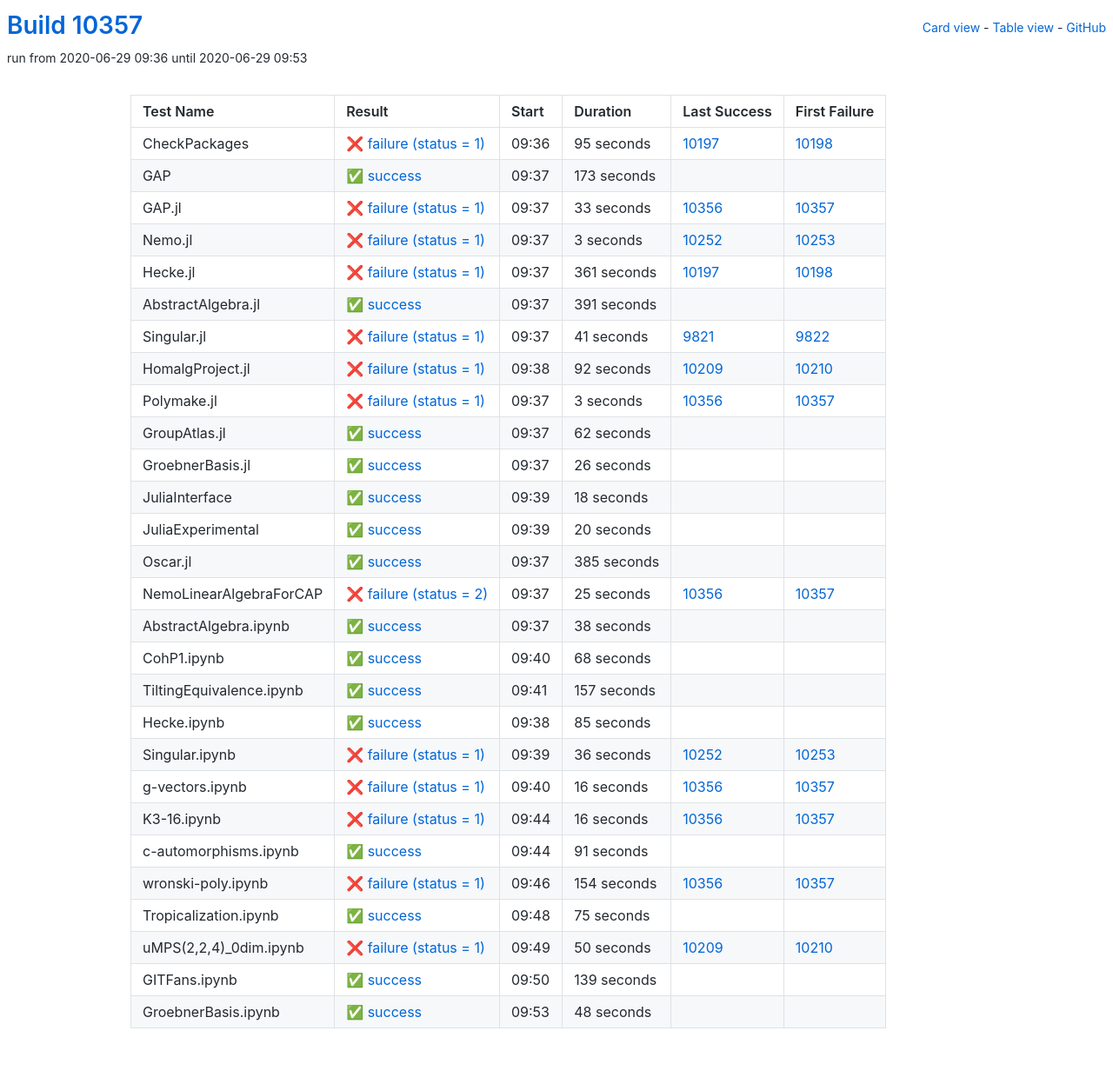
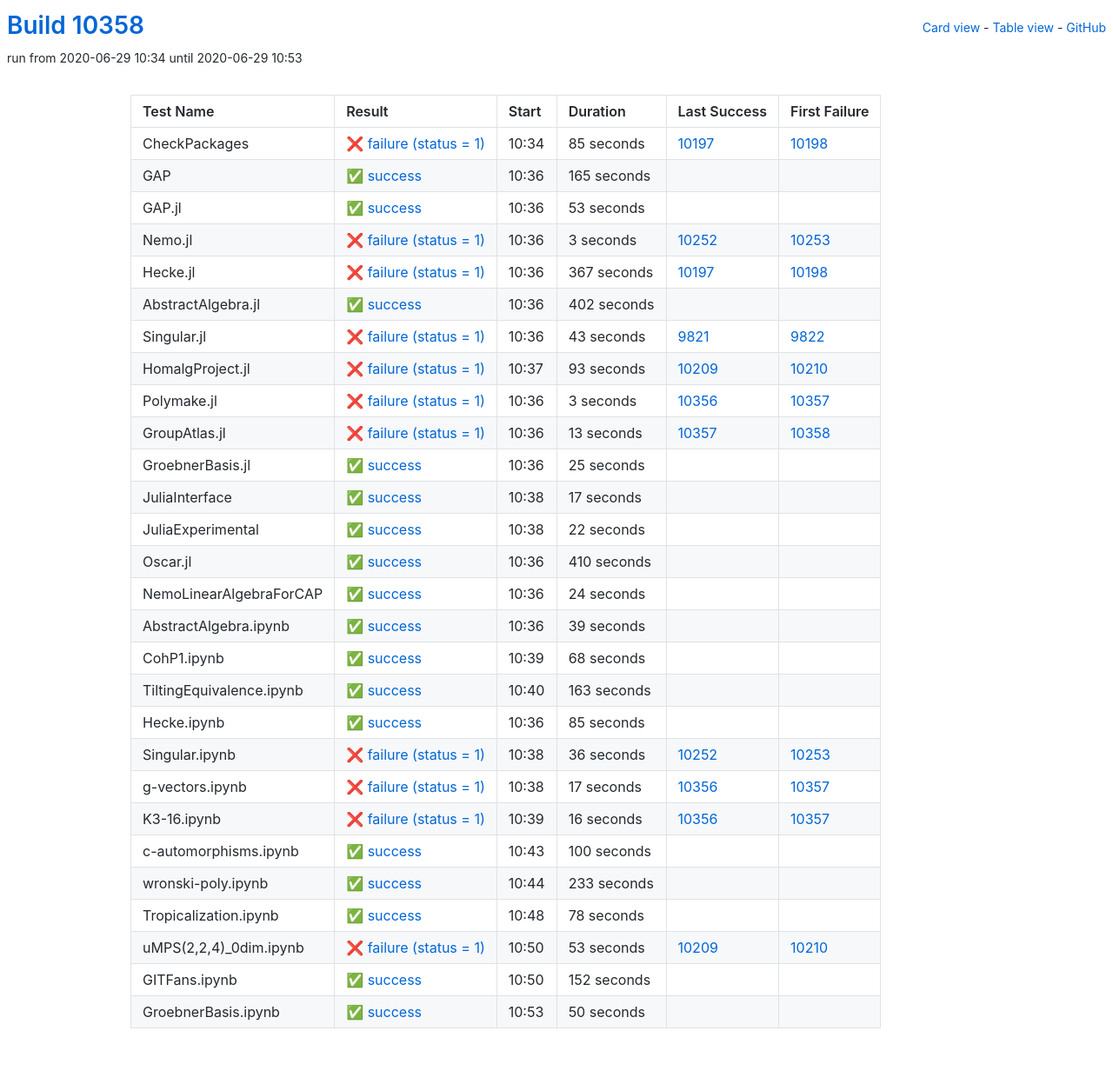
Before and after one commit to oscar-system/oscar-ci-status, a Jekyll site: the page built from table.html, in a window 1280 px wide. Shown: the whole page at 87% size. Built offline with Jekyll 4.4.1, drawn with Linux system fonts in a browser that asks for light colours.

Commit message:
Build #10358

```diff
--- a/_data/ci.yml
+++ b/_data/ci.yml
@@ -1,6 +1,6 @@
 ---
-build: 10357
-build_url: https://oscarci.mathematik.uni-kl.de/job/oscar/10357/
+build: 10358
+build_url: https://oscarci.mathematik.uni-kl.de/job/oscar/10358/
 job: oscar
 organization: oscar-system
 repo: oscar-ci-status
@@ -8,44 +8,44 @@
 tests:
 - name: CheckPackages
   id: checkpackages
-  log: https://oscarci.mathematik.uni-kl.de/job/oscar/10357/artifact/logs/build-10357/CheckPackages.log
-  start: 2020-06-29 09:36
+  log: https://oscarci.mathematik.uni-kl.de/job/oscar/10358/artifact/logs/build-10358/CheckPackages.log
+  start: 2020-06-29 10:34
   success: false
   exitcode: 1
   status: failure
-  duration: 95
+  duration: 85
   last_success: 10197
   last_success_url: https://oscarci.mathematik.uni-kl.de/job/oscar/10197/
   first_failure: 10198
   first_failure_url: https://oscarci.mathematik.uni-kl.de/job/oscar/10198/
 - name: GAP
   id: gap
-  log: https://oscarci.mathematik.uni-kl.de/job/oscar/10357/artifact/logs/build-10357/GAP.log
-  start: 2020-06-29 09:37
+  log: https://oscarci.mathematik.uni-kl.de/job/oscar/10358/artifact/logs/build-10358/GAP.log
+  start: 2020-06-29 10:36
   success: true
   exitcode: 0
   status: success
-  duration: 173
+  duration: 165
   last_success: false
   last_success_url:
   first_failure: false
   first_failure_url:
 - name: GAP.jl
   id: gap-jl
-  log: https://oscarci.mathematik.uni-kl.de/job/oscar/10357/artifact/logs/build-10357/GAP.jl.log
-  start: 2020-06-29 09:37
-  success: false
-  exitcode: 1
-  status: failure
-  duration: 33
-  last_success: 10356
-  last_success_url: https://oscarci.mathematik.uni-kl.de/job/oscar/10356/
-  first_failure: 10357
-  first_failure_url: https://oscarci.mathematik.uni-kl.de/job/oscar/10357/
+  log: https://oscarci.mathematik.uni-kl.de/job/oscar/10358/artifact/logs/build-10358/GAP.jl.log
+  start: 2020-06-29 10:36
+  success: true
+  exitcode: 0
+  status: success
+  duration: 53
+  last_success: false
+  last_success_url:
+  first_failure: false
+  first_failure_url:
 - name: Nemo.jl
   id: nemo-jl
-  log: https://oscarci.mathematik.uni-kl.de/job/oscar/10357/artifact/logs/build-10357/Nemo.jl.log
-  start: 2020-06-29 09:37
+  log: https://oscarci.mathematik.uni-kl.de/job/oscar/10358/artifact/logs/build-10358/Nemo.jl.log
+  start: 2020-06-29 10:36
   success: false
   exitcode: 1
   status: failure
@@ -56,56 +56,56 @@
   first_failure_url: https://oscarci.mathematik.uni-kl.de/job/oscar/10253/
 - name: Hecke.jl
   id: hecke-jl
-  log: https://oscarci.mathematik.uni-kl.de/job/oscar/10357/artifact/logs/build-10357/Hecke.jl.log
-  start: 2020-06-29 09:37
+  log: https://oscarci.mathematik.uni-kl.de/job/oscar/10358/artifact/logs/build-10358/Hecke.jl.log
+  start: 2020-06-29 10:36
   success: false
   exitcode: 1
   status: failure
-  duration: 361
+  duration: 367
   last_success: 10197
   last_success_url: https://oscarci.mathematik.uni-kl.de/job/oscar/10197/
   first_failure: 10198
   first_failure_url: https://oscarci.mathematik.uni-kl.de/job/oscar/10198/
 - name: AbstractAlgebra.jl
   id: abstractalgebra-jl
-  log: https://oscarci.mathematik.uni-kl.de/job/oscar/10357/artifact/logs/build-10357/AbstractAlgebra.jl.log
-  start: 2020-06-29 09:37
+  log: https://oscarci.mathematik.uni-kl.de/job/oscar/10358/artifact/logs/build-10358/AbstractAlgebra.jl.log
+  start: 2020-06-29 10:36
   success: true
   exitcode: 0
   status: success
-  duration: 391
+  duration: 402
   last_success: false
   last_success_url:
   first_failure: false
   first_failure_url:
 - name: Singular.jl
   id: singular-jl
-  log: https://oscarci.mathematik.uni-kl.de/job/oscar/10357/artifact/logs/build-10357/Singular.jl.log
-  start: 2020-06-29 09:37
+  log: https://oscarci.mathematik.uni-kl.de/job/oscar/10358/artifact/logs/build-10358/Singular.jl.log
+  start: 2020-06-29 10:36
   success: false
   exitcode: 1
   status: failure
-  duration: 41
+  duration: 43
   last_success: 9821
   last_success_url: https://oscarci.mathematik.uni-kl.de/job/oscar/9821/
   first_failure: 9822
   first_failure_url: https://oscarci.mathematik.uni-kl.de/job/oscar/9822/
 - name: HomalgProject.jl
   id: homalgproject-jl
-  log: https://oscarci.mathematik.uni-kl.de/job/oscar/10357/artifact/logs/build-10357/HomalgProject.jl.log
-  start: 2020-06-29 09:38
+  log: https://oscarci.mathematik.uni-kl.de/job/oscar/10358/artifact/logs/build-10358/HomalgProject.jl.log
+  start: 2020-06-29 10:37
   success: false
   exitcode: 1
   status: failure
-  duration: 92
+  duration: 93
   last_success: 10209
   last_success_url: https://oscarci.mathematik.uni-kl.de/job/oscar/10209/
   first_failure: 10210
   first_failure_url: https://oscarci.mathematik.uni-kl.de/job/oscar/10210/
 - name: Polymake.jl
   id: polymake-jl
-  log: https://oscarci.mathematik.uni-kl.de/job/oscar/10357/artifact/logs/build-10357/Polymake.jl.log
-  start: 2020-06-29 09:37
+  log: https://oscarci.mathematik.uni-kl.de/job/oscar/10358/artifact/logs/build-10358/Polymake.jl.log
+  start: 2020-06-29 10:36
   success: false
   exitcode: 1
   status: failure
@@ -116,92 +116,92 @@
   first_failure_url: https://oscarci.mathematik.uni-kl.de/job/oscar/10357/
 - name: GroupAtlas.jl
   id: groupatlas-jl
-  log: https://oscarci.mathematik.uni-kl.de/job/oscar/10357/artifact/logs/build-10357/GroupAtlas.jl.log
-  start: 2020-06-29 09:37
+  log: https://oscarci.mathematik.uni-kl.de/job/oscar/10358/artifact/logs/build-10358/GroupAtlas.jl.log
+  start: 2020-06-29 10:36
+  success: false
+  exitcode: 1
+  status: failure
+  duration: 13
+  last_success: 10357
+  last_success_url: https://oscarci.mathematik.uni-kl.de/job/oscar/10357/
+  first_failure: 10358
+  first_failure_url: https://oscarci.mathematik.uni-kl.de/job/oscar/10358/
+- name: GroebnerBasis.jl
+  id: groebnerbasis-jl
+  log: https://oscarci.mathematik.uni-kl.de/job/oscar/10358/artifact/logs/build-10358/GroebnerBasis.jl.log
+  start: 2020-06-29 10:36
   success: true
   exitcode: 0
   status: success
-  duration: 62
-  last_success: false
-  last_success_url:
-  first_failure: false
-  first_failure_url:
-- name: GroebnerBasis.jl
-  id: groebnerbasis-jl
-  log: https://oscarci.mathematik.uni-kl.de/job/oscar/10357/artifact/logs/build-10357/GroebnerBasis.jl.log
-  start: 2020-06-29 09:37
-  success: true
-  exitcode: 0
-  status: success
-  duration: 26
+  duration: 25
   last_success: false
   last_success_url:
   first_failure: false
   first_failure_url:
 - name: JuliaInterface
   id: juliainterface
-  log: https://oscarci.mathematik.uni-kl.de/job/oscar/10357/artifact/logs/build-10357/JuliaInterface.log
-  start: 2020-06-29 09:39
+  log: https://oscarci.mathematik.uni-kl.de/job/oscar/10358/artifact/logs/build-10358/JuliaInterface.log
+  start: 2020-06-29 10:38
   success: true
   exitcode: 0
   status: success
-  duration: 18
+  duration: 17
   last_success: false
   last_success_url:
   first_failure: false
   first_failure_url:
 - name: JuliaExperimental
   id: juliaexperimental
-  log: https://oscarci.mathematik.uni-kl.de/job/oscar/10357/artifact/logs/build-10357/JuliaExperimental.log
-  start: 2020-06-29 09:39
+  log: https://oscarci.mathematik.uni-kl.de/job/oscar/10358/artifact/logs/build-10358/JuliaExperimental.log
+  start: 2020-06-29 10:38
   success: true
   exitcode: 0
   status: success
-  duration: 20
+  duration: 22
   last_success: false
   last_success_url:
   first_failure: false
   first_failure_url:
 - name: Oscar.jl
   id: oscar-jl
-  log: https://oscarci.mathematik.uni-kl.de/job/oscar/10357/artifact/logs/build-10357/Oscar.jl.log
-  start: 2020-06-29 09:37
+  log: https://oscarci.mathematik.uni-kl.de/job/oscar/10358/artifact/logs/build-10358/Oscar.jl.log
+  start: 2020-06-29 10:36
   success: true
   exitcode: 0
   status: success
-  duration: 385
+  duration: 410
   last_success: false
   last_success_url:
   first_failure: false
   first_failure_url:
 - name: NemoLinearAlgebraForCAP
   id: nemolinearalgebraforcap
-  log: https://oscarci.mathematik.uni-kl.de/job/oscar/10357/artifact/logs/build-10357/NemoLinearAlgebraForCAP.log
-  start: 2020-06-29 09:37
-  success: false
-  exitcode: 2
-  status: failure
-  duration: 25
-  last_success: 10356
-  last_success_url: https://oscarci.mathematik.uni-kl.de/job/oscar/10356/
-  first_failure: 10357
-  first_failure_url: https://oscarci.mathematik.uni-kl.de/job/oscar/10357/
-- name: AbstractAlgebra.ipynb
-  id: abstractalgebra-ipynb
-  log: https://oscarci.mathematik.uni-kl.de/job/oscar/10357/artifact/logs/build-10357/AbstractAlgebra.ipynb.log
-  start: 2020-06-29 09:37
+  log: https://oscarci.mathematik.uni-kl.de/job/oscar/10358/artifact/logs/build-10358/NemoLinearAlgebraForCAP.log
+  start: 2020-06-29 10:36
   success: true
   exitcode: 0
   status: success
-  duration: 38
+  duration: 24
+  last_success: false
+  last_success_url:
+  first_failure: false
+  first_failure_url:
+- name: AbstractAlgebra.ipynb
+  id: abstractalgebra-ipynb
+  log: https://oscarci.mathematik.uni-kl.de/job/oscar/10358/artifact/logs/build-10358/AbstractAlgebra.ipynb.log
+  start: 2020-06-29 10:36
+  success: true
+  exitcode: 0
+  status: success
+  duration: 39
   last_success: false
   last_success_url:
   first_failure: false
   first_failure_url:
 - name: CohP1.ipynb
   id: cohp1-ipynb
-  log: https://oscarci.mathematik.uni-kl.de/job/oscar/10357/artifact/logs/build-10357/CohP1.ipynb.log
-  start: 2020-06-29 09:40
+  log: https://oscarci.mathematik.uni-kl.de/job/oscar/10358/artifact/logs/build-10358/CohP1.ipynb.log
+  start: 2020-06-29 10:39
   success: true
   exitcode: 0
   status: success
@@ -212,20 +212,20 @@
   first_failure_url:
 - name: TiltingEquivalence.ipynb
   id: tiltingequivalence-ipynb
-  log: https://oscarci.mathematik.uni-kl.de/job/oscar/10357/artifact/logs/build-10357/TiltingEquivalence.ipynb.log
-  start: 2020-06-29 09:41
+  log: https://oscarci.mathematik.uni-kl.de/job/oscar/10358/artifact/logs/build-10358/TiltingEquivalence.ipynb.log
+  start: 2020-06-29 10:40
   success: true
   exitcode: 0
   status: success
-  duration: 157
+  duration: 163
   last_success: false
   last_success_url:
   first_failure: false
   first_failure_url:
 - name: Hecke.ipynb
   id: hecke-ipynb
-  log: https://oscarci.mathematik.uni-kl.de/job/oscar/10357/artifact/logs/build-10357/Hecke.ipynb.log
-  start: 2020-06-29 09:38
+  log: https://oscarci.mathematik.uni-kl.de/job/oscar/10358/artifact/logs/build-10358/Hecke.ipynb.log
+  start: 2020-06-29 10:36
   success: true
   exitcode: 0
   status: success
@@ -236,8 +236,8 @@
   first_failure_url:
 - name: Singular.ipynb
   id: singular-ipynb
-  log: https://oscarci.mathematik.uni-kl.de/job/oscar/10357/artifact/logs/build-10357/Singular.ipynb.log
-  start: 2020-06-29 09:39
+  log: https://oscarci.mathematik.uni-kl.de/job/oscar/10358/artifact/logs/build-10358/Singular.ipynb.log
+  start: 2020-06-29 10:38
   success: false
   exitcode: 1
   status: failure
@@ -248,20 +248,20 @@
   first_failure_url: https://oscarci.mathematik.uni-kl.de/job/oscar/10253/
 - name: g-vectors.ipynb
   id: g-vectors-ipynb
-  log: https://oscarci.mathematik.uni-kl.de/job/oscar/10357/artifact/logs/build-10357/g-vectors.ipynb.log
-  start: 2020-06-29 09:40
+  log: https://oscarci.mathematik.uni-kl.de/job/oscar/10358/artifact/logs/build-10358/g-vectors.ipynb.log
+  start: 2020-06-29 10:38
   success: false
   exitcode: 1
   status: failure
-  duration: 16
+  duration: 17
   last_success: 10356
   last_success_url: https://oscarci.mathematik.uni-kl.de/job/oscar/10356/
   first_failure: 10357
   first_failure_url: https://oscarci.mathematik.uni-kl.de/job/oscar/10357/
 - name: K3-16.ipynb
   id: k3-16-ipynb
-  log: https://oscarci.mathematik.uni-kl.de/job/oscar/10357/artifact/logs/build-10357/K3-16.ipynb.log
-  start: 2020-06-29 09:44
+  log: https://oscarci.mathematik.uni-kl.de/job/oscar/10358/artifact/logs/build-10358/K3-16.ipynb.log
+  start: 2020-06-29 10:39
   success: false
   exitcode: 1
   status: failure
@@ -272,72 +272,72 @@
   first_failure_url: https://oscarci.mathematik.uni-kl.de/job/oscar/10357/
 - name: c-automorphisms.ipynb
   id: c-automorphisms-ipynb
-  log: https://oscarci.mathematik.uni-kl.de/job/oscar/10357/artifact/logs/build-10357/c-automorphisms.ipynb.log
-  start: 2020-06-29 09:44
+  log: https://oscarci.mathematik.uni-kl.de/job/oscar/10358/artifact/logs/build-10358/c-automorphisms.ipynb.log
+  start: 2020-06-29 10:43
   success: true
   exitcode: 0
   status: success
-  duration: 91
+  duration: 100
   last_success: false
   last_success_url:
   first_failure: false
   first_failure_url:
 - name: wronski-poly.ipynb
   id: wronski-poly-ipynb
-  log: https://oscarci.mathematik.uni-kl.de/job/oscar/10357/artifact/logs/build-10357/wronski-poly.ipynb.log
-  start: 2020-06-29 09:46
-  success: false
-  exitcode: 1
-  status: failure
-  duration: 154
-  last_success: 10356
-  last_success_url: https://oscarci.mathematik.uni-kl.de/job/oscar/10356/
-  first_failure: 10357
-  first_failure_url: https://oscarci.mathematik.uni-kl.de/job/oscar/10357/
-- name: Tropicalization.ipynb
-  id: tropicalization-ipynb
-  log: https://oscarci.mathematik.uni-kl.de/job/oscar/10357/artifact/logs/build-10357/Tropicalization.ipynb.log
-  start: 2020-06-29 09:48
+  log: https://oscarci.mathematik.uni-kl.de/job/oscar/10358/artifact/logs/build-10358/wronski-poly.ipynb.log
+  start: 2020-06-29 10:44
   success: true
   exitcode: 0
   status: success
-  duration: 75
+  duration: 233
+  last_success: false
+  last_success_url:
+  first_failure: false
+  first_failure_url:
+- name: Tropicalization.ipynb
+  id: tropicalization-ipynb
+  log: https://oscarci.mathematik.uni-kl.de/job/oscar/10358/artifact/logs/build-10358/Tropicalization.ipynb.log
+  start: 2020-06-29 10:48
+  success: true
+  exitcode: 0
+  status: success
+  duration: 78
   last_success: false
   last_success_url:
   first_failure: false
   first_failure_url:
 - name: uMPS(2,2,4)_0dim.ipynb
   id: umps-2-2-4-0dim-ipynb
-  log: https://oscarci.mathematik.uni-kl.de/job/oscar/10357/artifact/logs/build-10357/uMPS-2-2-4-_0dim.ipynb.log
-  start: 2020-06-29 09:49
+  log: https://oscarci.mathematik.uni-kl.de/job/oscar/10358/artifact/logs/build-10358/uMPS-2-2-4-_0dim.ipynb.log
+  start: 2020-06-29 10:50
   success: false
   exitcode: 1
   status: failure
-  duration: 50
+  duration: 53
   last_success: 10209
   last_success_url: https://oscarci.mathematik.uni-kl.de/job/oscar/10209/
   first_failure: 10210
   first_failure_url: https://oscarci.mathematik.uni-kl.de/job/oscar/10210/
 - name: GITFans.ipynb
   id: gitfans-ipynb
-  log: https://oscarci.mathematik.uni-kl.de/job/oscar/10357/artifact/logs/build-10357/GITFans.ipynb.log
-  start: 2020-06-29 09:50
+  log: https://oscarci.mathematik.uni-kl.de/job/oscar/10358/artifact/logs/build-10358/GITFans.ipynb.log
+  start: 2020-06-29 10:50
   success: true
   exitcode: 0
   status: success
-  duration: 139
+  duration: 152
   last_success: false
   last_success_url:
   first_failure: false
   first_failure_url:
 - name: GroebnerBasis.ipynb
   id: groebnerbasis-ipynb
-  log: https://oscarci.mathematik.uni-kl.de/job/oscar/10357/artifact/logs/build-10357/GroebnerBasis.ipynb.log
-  start: 2020-06-29 09:53
+  log: https://oscarci.mathematik.uni-kl.de/job/oscar/10358/artifact/logs/build-10358/GroebnerBasis.ipynb.log
+  start: 2020-06-29 10:53
   success: true
   exitcode: 0
   status: success
-  duration: 48
+  duration: 50
   last_success: false
   last_success_url:
   first_failure: false
```
Also changed, not shown: README.md.
